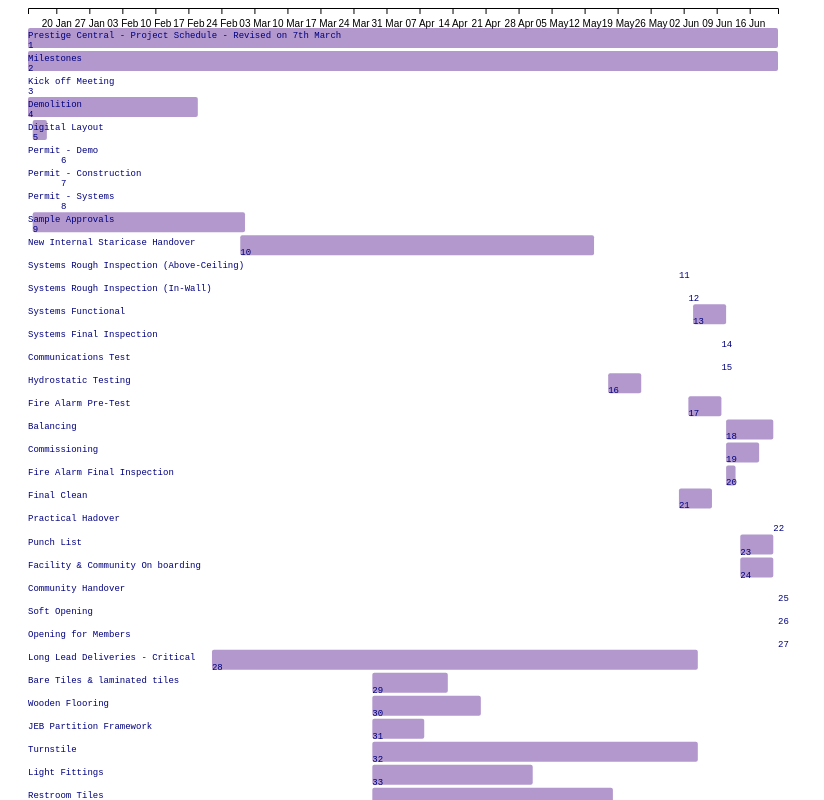
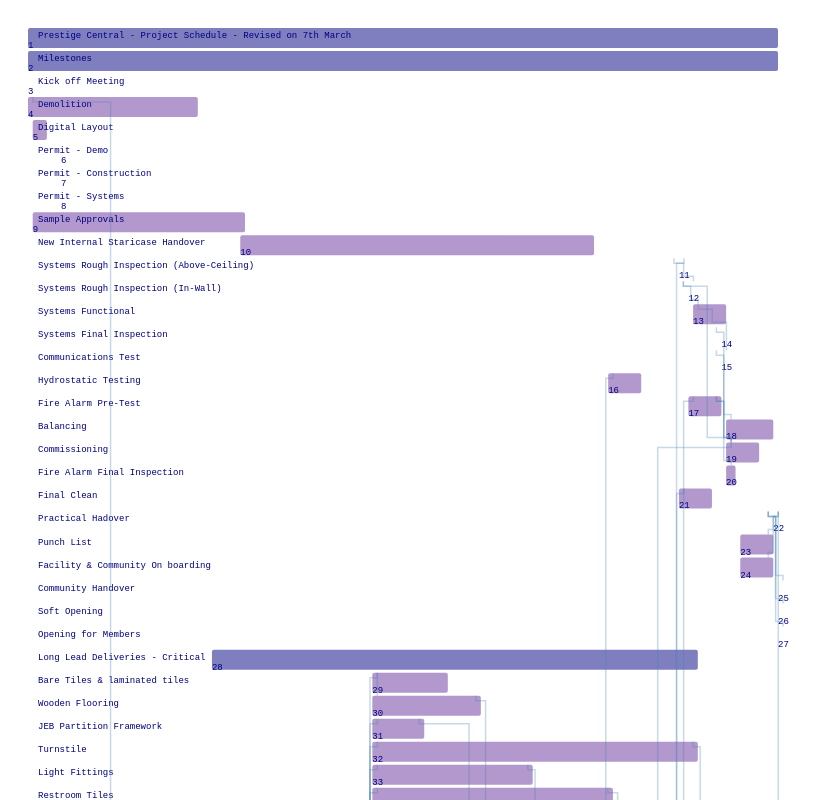
Before and after one commit to zahmadsaleem/gantter, a website: page index.html in a window 1280 px wide. Shown: the top 800 px of the page, without its empty margins (0-824 px from the left). Drawn offline with nearby package versions, Linux system fonts and the light colour scheme.

Commit message:
lines fix

```diff
--- a/gantt.js
+++ b/gantt.js
@@ -15,6 +15,7 @@
 var tree;
 var hierarchy;
 var connections = [];
+var queue = [];
 
 function removeSelection() {
     document.querySelectorAll("path.selected").forEach(function (el) {
@@ -32,17 +33,23 @@
     return task ? task[0] : undefined;
 }
 
-// remove spaces from json keys
+
 // process data
 d3.json("./schedule.json")
     .then((d) => {
-        data = JSON.parse(JSON.stringify(d).replace(/(?!")(\w|\s)+(?=":)/g, (match) => match.replace(/\s/g, "")));
+        // remove spaces from json keys
+        data = JSON.parse(
+            JSON.stringify(d)
+                .replace(/(?!")(\w|\s)+(?=":)/g, (match) => match.replace(/\s/g, ""))
+        );
         data.forEach((item, index, arr) => {
+            // convert raw data types
             let _dur = item.Duration.match(/^\d+/g);
             item.Duration = _dur ? +_dur[0] : 1;
             item.Finish = Date.parse(item.Finish);
             item.Start = Date.parse(item.Start);
 
+            // process dependencies
             var preArray = [];
             var _preArray = item.Predecessors.split(";");
             _preArray.forEach((link) => {
@@ -52,7 +59,6 @@
                 const reSign = /\+|-/g;
                 const reAdd = /\d+(?=\sday)/g;
 
-                // process dependencies
                 // eg : "119FS+50 days"
                 var _pre = rePre.exec(link);
                 if (_pre) {
@@ -90,7 +96,7 @@
                     item.parents = _parent;
                 }
                 if (_parent.length > 0) {
-                    arr[_parent.slice(-1)[0]].children.push(item.ID);
+                    arr[_parent.slice(-1)[0] - 1].children.push(item.ID);
                 }
             } else {
                 item.parents = [];
@@ -123,7 +129,6 @@
     enter exit function
     TODO : Animation
     */
-    function render(grp, node) {
     function toggleChildren(d) {
         if (d.children) {
             d._children = d.children;
@@ -133,7 +138,9 @@
             d._children = null;
         }
     }
-        _grp = grp.append("g").datum(node.data)
+    function render(grp, node) {
+        queue.push(node.data);
+        _grp = grp.append("g").datum(node.data);
         //append to group
         _grp.append("rect")
             .attr("id", d => "id" + d.ID)
@@ -143,7 +150,13 @@
             .attr("height", taskht)
             .attr("rx", 2)
             .attr("ry", 2)
-            .attr("class", "task-rect")
+            .attr("class", d => {
+                if (d.children) {
+                    return d.children.length == 0 ? "task-rect" : "task-parent";
+                } else {
+                    return d._children.length == 0 ? "task-rect" : "task-parent";
+                }
+            })
             .on("click", function (d) {
                 d3.event.stopPropagation();
                 removeSelection();
@@ -153,26 +166,21 @@
                 d3.select("#id" + d.ID).attr("class", "selected");
             })
             .on("dblclick", function (d) {
+                if (d.children) {
+                    queue = [];
                     index = 1;
                     gantt.selectAll("rect").remove()
                     gantt.selectAll("text").remove()
-                // if (d.children) {
-
-                //     let _connex = connections.filter((k) => {
-                //         let boolList = [];
-                //         k.forEach(r => r.id.split("_")
-                //             .forEach(m => boolList.push(d.children.includes(m))));
-                //         return boolList.every(d => d ? true : false)
-                //     });
-                //     drawConnections(_connex);
-                // }
+                    gantt.selectAll("#task-connections").remove()
                     toggleChildren(node);
                     render(gantt, hierarchy);
+                    drawConnections();
+                }
             });
         _grp.append("text")
             .text(d => d.TaskName)
-            .attr("x", 0)
-            .attr("y", heightScale(index)+taskht/2)
+            .attr("x", 10)
+            .attr("y", heightScale(index) + taskht / 2)
             .attr("class", "task");
         _grp.append("text")
             .text(d => d.ID)
@@ -191,30 +199,33 @@
     }
 
 
+
     var timeScale = d3.scaleTime()
         .domain([d3.min(data, d => d.Start),
         d3.max(data, d => d.Finish)])
         .range([0, w - 50]);
 
+    // axis
     var xAxis = d3.axisBottom(timeScale)
         .ticks(d3.timeWeek)
         .tickFormat(d3.timeFormat('%d %b'));
 
-    var grid = svg.append('g')
-        .attr('class', 'grid')
-        .attr('transform', 'translate(20)')
-        .call(xAxis)
-        .selectAll("text")
-        .style("text-anchor", "middle")
-        .attr("fill", "#000")
-        .attr("stroke", "none")
-        .attr("font-size", 10)
-        .attr("dy", "1em");
+    // var grid = svg.append('g')
+    //     .attr('class', 'grid')
+    //     .attr('transform', 'translate(20)')
+    //     .call(xAxis)
+    //     .selectAll("text")
+    //     .style("text-anchor", "middle")
+    //     .attr("fill", "#000")
+    //     .attr("stroke", "none")
+    //     .attr("font-size", 10)
+    //     .attr("dy", "1em");
 
     var heightScale = d3.scaleLinear()
         .domain([1, data.length])
         .range([0, h - 50]);
 
+    // main container for gantt chart
     gantt = svg.append("g")
         .attr("id", "gantt")
         .attr("transform", "translate(20,20)");
@@ -254,7 +265,7 @@
     //     .attr("y", (d) => heightScale(+(d.ID)) + taskht)
     //     .attr("class", "task");
 
-    render(gantt, hierarchy);
+
 
     var lineGenerator = d3.line()
         .x((d) => d[0])
@@ -280,10 +291,10 @@
             var _typeb = "Start";
         }
 
-        let xa = timeScale(Date.parse(a[_typea]));
-        let ya = heightScale(a.ID);
-        let xb = timeScale(Date.parse(b[_typeb]));
-        let yb = heightScale(b.ID);
+        let xa = timeScale(a[_typea]);
+        let ya = heightScale(queue.indexOf(a) + 1);
+        let xb = timeScale(b[_typeb]);
+        let yb = heightScale(queue.indexOf(b) + 1);
         let sign = +a.ID > +b.ID ? - 1 : 1;// prdecessor id > item id
         let factor = offset * sign;
         if (_typea == "Start") {
@@ -313,11 +324,24 @@
     }
 
     // connection lines
-    function drawConnections(connections) {
+    function drawConnections() {
+        let _connections = connections.filter(con => {
+            let boolList = [];
+            con.slice(0, 2).forEach(d => {
+                console.log(d);
+                console.log(queue.includes(d));
+                boolList.push(queue.includes(d));
+
+            });
+            return boolList.every(i=>i);
+
+        });
+        console.log(_connections);
+        console.log(queue);
         gantt.append("g")
             .attr("id", "task-connections")
             .selectAll("path")
-            .data(connections)
+            .data(_connections)
             .enter()
             .append("path")
             .attr("class", "line")
@@ -349,5 +373,9 @@
                 d3.select(this).attr("class", "selected");
             })
     }
-    drawConnections(connections);
+    console.log(connections);
+
+    //execute
+    render(gantt, hierarchy);
+    drawConnections();
 }
--- a/style.css
+++ b/style.css
@@ -30,10 +30,16 @@
       font-weight: 500;
       font-size: xx-small;
       font-family: 'Courier New', Courier, monospace;
+      padding-left: 50px;
+      background-color: oldlace;
     }
 
     .task-rect {
       fill: rebeccapurple;
+      opacity: 0.5;
+    }
+    .task-parent {
+      fill:navy;
       opacity: 0.5;
     }
 
```
Lines whose indentation alone changed are shown as unchanged.
